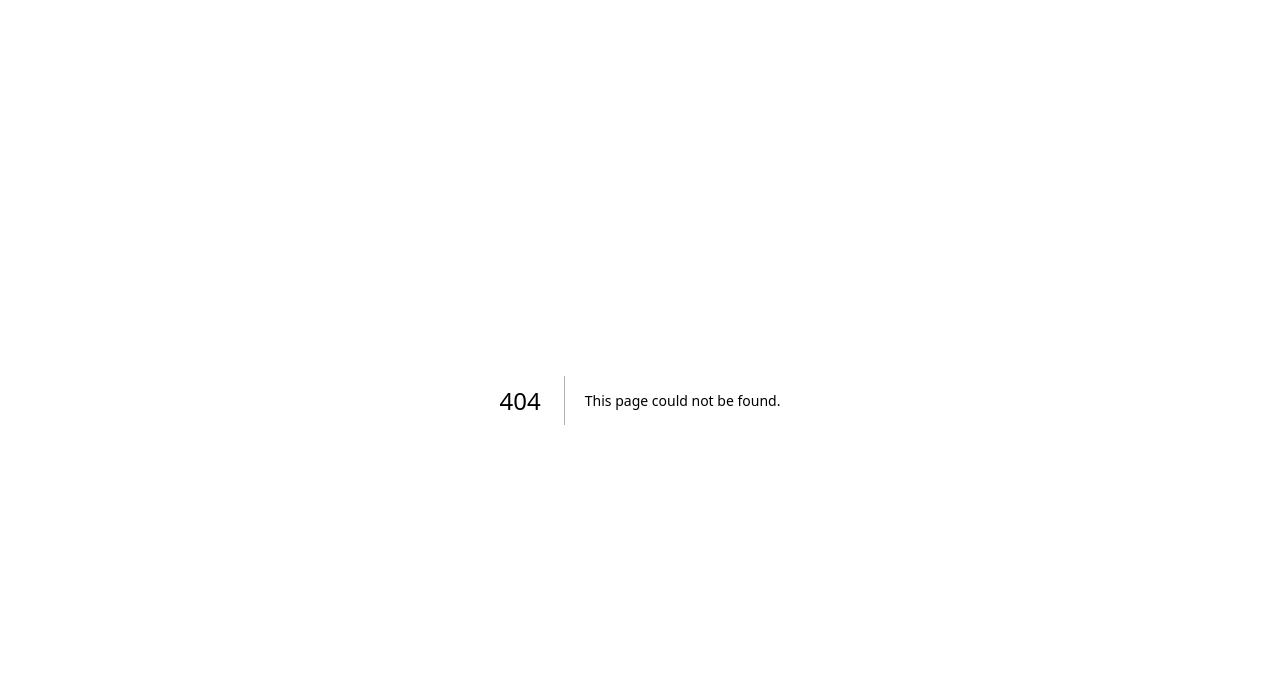
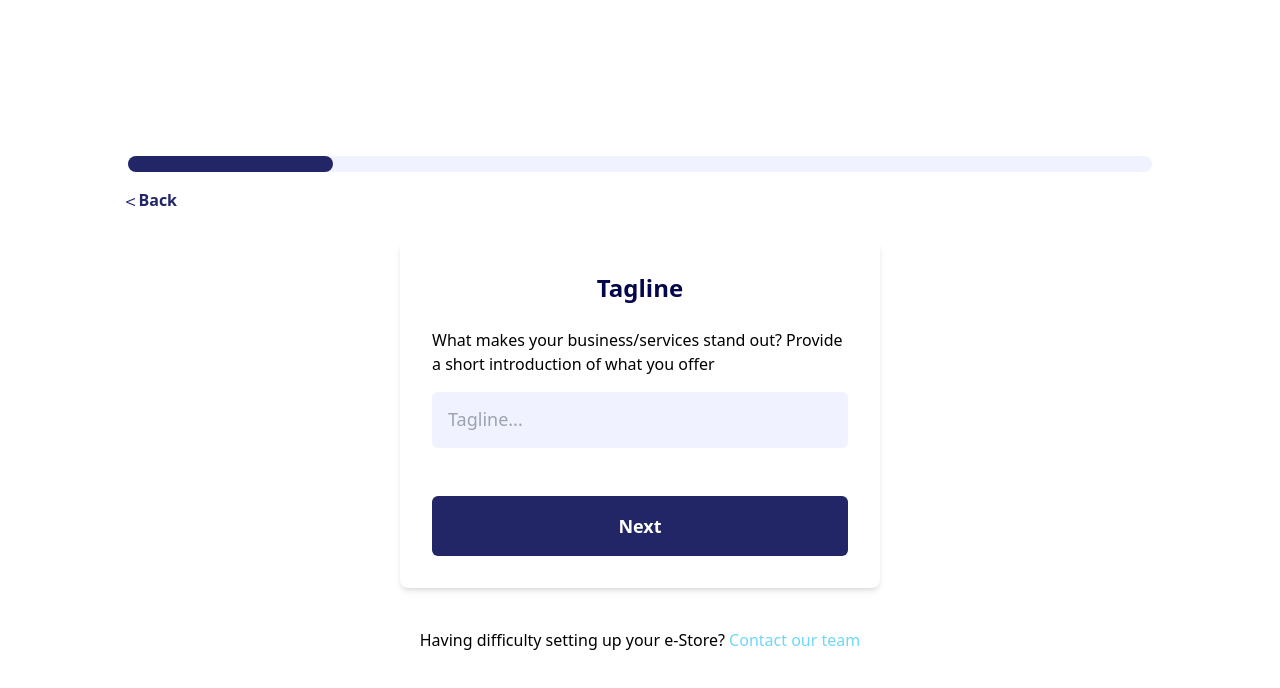
Before and after one commit to SageKyle/tenbits, a Next.js app in the folder frontend/: page /user/create-store/tagline in a window 1280 px wide. Before the commit this address had no page. Shown: the top 688 px of the page. Built offline with nearby package versions, Linux system fonts and the light colour scheme.

Commit message:
add store name and tagline to create-store process

```diff
--- a/frontend/src/pages/user/create-store/index.jsx
+++ b/frontend/src/pages/user/create-store/index.jsx
@@ -6,13 +6,13 @@ const user = { firstName: 'John', lastName: 'Doe', email: 'example@email.com' }
 
 export default function Store() {
 	return (
-		<Layout>
+		<Layout completed={'w-[1%]'}>
 			<section>
 				<article className="flex flex-col gap-5 w-full p-8">
 					<h2>Hey {user.firstName}</h2>
 					<p>Let's guide you through setting up your e-Store</p>
 					<Link
-						href={'/'}
+						href={'create-store/name'}
 						className="py-2 px-6 rounded-md flex items-center justify-center capitalize w-fit-content bg-primary hover:bg-primary-dark text-white"
 					>
 						Next
--- a/frontend/src/pages/user/create-store/layout.js
+++ b/frontend/src/pages/user/create-store/layout.js
@@ -1,16 +1,34 @@
 import Link from 'next/link'
 
-export default function Layout({ children }) {
+export default function Layout({ children, completed }) {
+	function previousPage() {
+		window.history.back()
+	}
+
 	return (
-		<>
+		<section className="w-full min-h-screen flex flex-col items-center justify-center">
+			<section className="w-4/5 mx-auto my-6">
+				<div className="w-full h-4 flex rounded-full bg-accent mb-4">
+					<span
+						className={`${completed} inline-block rounded-full h-full bg-primary`}
+					></span>
+				</div>
+				<div
+					className="flex text-primary font-semibold cursor-pointer self-start"
+					onClick={previousPage}
+				>
+					<span className="[rotate:-90deg] font-cursive text-lg">^</span>
+					<span>Back</span>
+				</div>
+			</section>
 			<>{children}</>
 
-			<div className="mt-6 mx-auto w-fit">
+			<div className="mt-6 mx-auto w-fit p-4">
 				<span>Having difficulty setting up your e-Store? </span>
 				<Link href={'store/feedback'} className="text-secondary">
 					Contact our team
 				</Link>
 			</div>
-		</>
+		</section>
 	)
 }
--- /dev/null
+++ b/frontend/src/pages/user/create-store/name.jsx
@@ -0,0 +1,40 @@
+'use client'
+import PrimaryBtn from '@/components/PrimaryBtn'
+import Link from 'next/link'
+import Layout from './layout'
+
+// const user = { firstName: 'John', lastName: 'Doe', email: 'example@email.com' }
+
+export default function StoreName() {
+	return (
+		<Layout completed={'w-[10%]'}>
+			<article className="flex flex-col items-center justify-center gap-4 bg-white mx-auto w-full max-w-[30rem] p-8  shadow-md md:rounded-lg">
+				<h1 className="text-2xl font-bold capitalize text-primary-dark mb-2">
+					store name
+				</h1>
+				<p>Enter your business name</p>
+				<form className="w-full flex flex-col gap-4">
+					<label className="flex flex-col space-y-2 w-full">
+						{/* <span className="capitalize text-slate-500 text-lg">
+								email address
+							</span> */}
+						<input
+							type="text"
+							placeholder="Name of your e-Store..."
+							required
+							name="storeName"
+							// onChange={handleChange}
+							// value={formData.email}
+							className="p-4 w-full rounded-md bg-accent placeholder:capitalize placeholder:text-lg"
+						/>
+					</label>
+					<PrimaryBtn
+						styles="w-full mt-8 py-4 font-semibold text-lg"
+						link={'tagline'}
+						text={'next'}
+					/>
+				</form>
+			</article>
+		</Layout>
+	)
+}
--- /dev/null
+++ b/frontend/src/pages/user/create-store/tagline.jsx
@@ -0,0 +1,44 @@
+'use client'
+import PrimaryBtn from '@/components/PrimaryBtn'
+// import Link from 'next/link'
+import Layout from './layout'
+
+// const user = { firstName: 'John', lastName: 'Doe', email: 'example@email.com' }
+
+export default function Tagline() {
+	return (
+		<Layout completed={'w-[20%]'}>
+			<article className="flex flex-col items-center justify-center gap-4 bg-white mx-auto w-full max-w-[30rem] p-8  shadow-md md:rounded-lg">
+				<h1 className="text-2xl font-bold capitalize text-primary-dark mb-2">
+					tagline
+				</h1>
+				<p>
+					What makes your business/services stand out? Provide a short
+					introduction of what you offer
+				</p>
+				{/* <p>Provide a short introduction of what you offer</p> */}
+				<form className="w-full flex flex-col gap-4">
+					<label className="flex flex-col space-y-2 w-full">
+						{/* <span className="capitalize text-slate-500 text-lg">
+								email address
+							</span> */}
+						<input
+							type="text"
+							placeholder="tagline..."
+							required
+							name="tagline"
+							// onChange={handleChange}
+							// value={formData.email}
+							className="p-4 w-full rounded-md bg-accent placeholder:capitalize placeholder:text-lg"
+						/>
+					</label>
+					<PrimaryBtn
+						styles="w-full mt-8 py-4 font-semibold text-lg"
+						link={'tagline'}
+						text={'next'}
+					/>
+				</form>
+			</article>
+		</Layout>
+	)
+}
```
